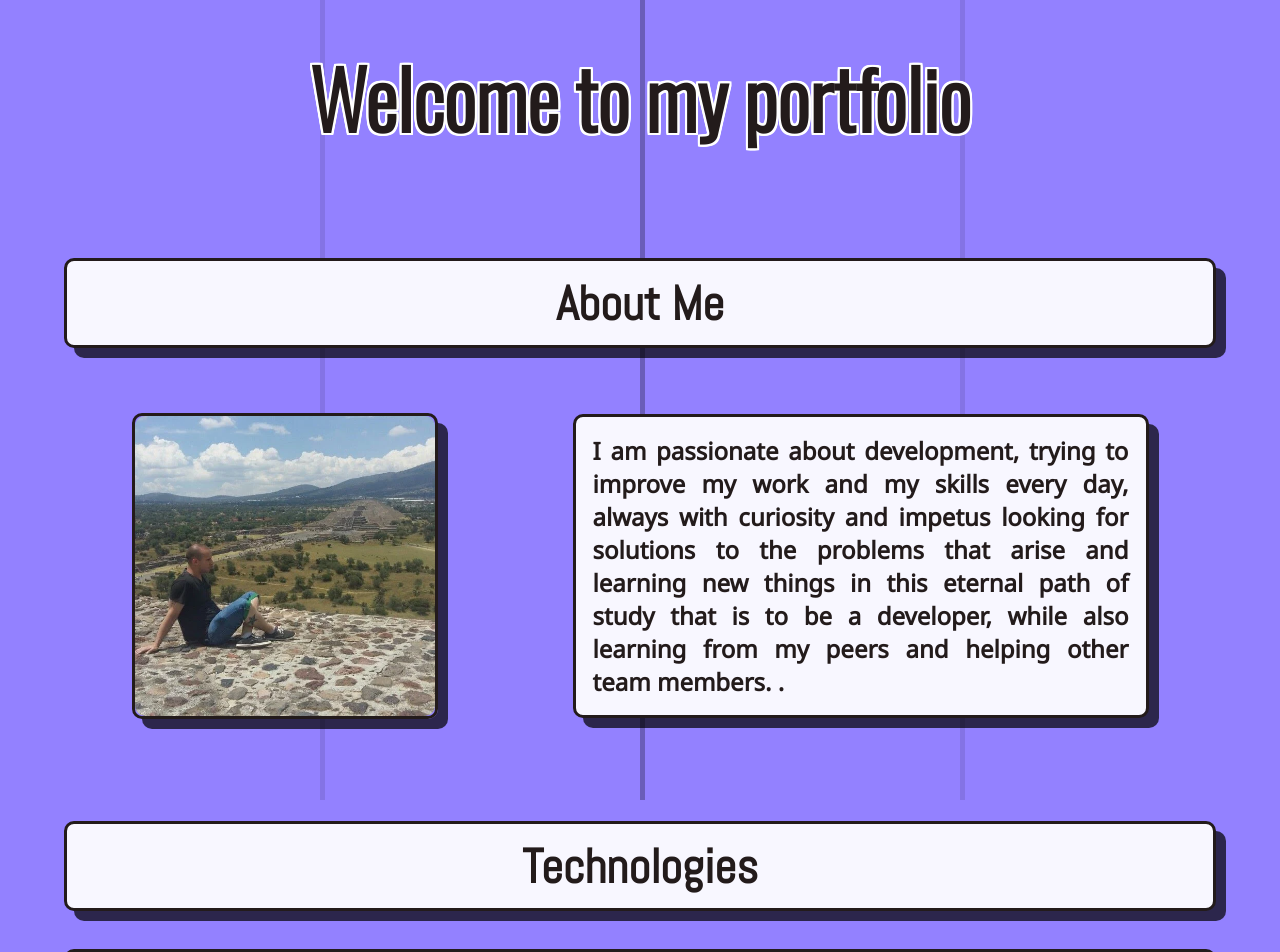
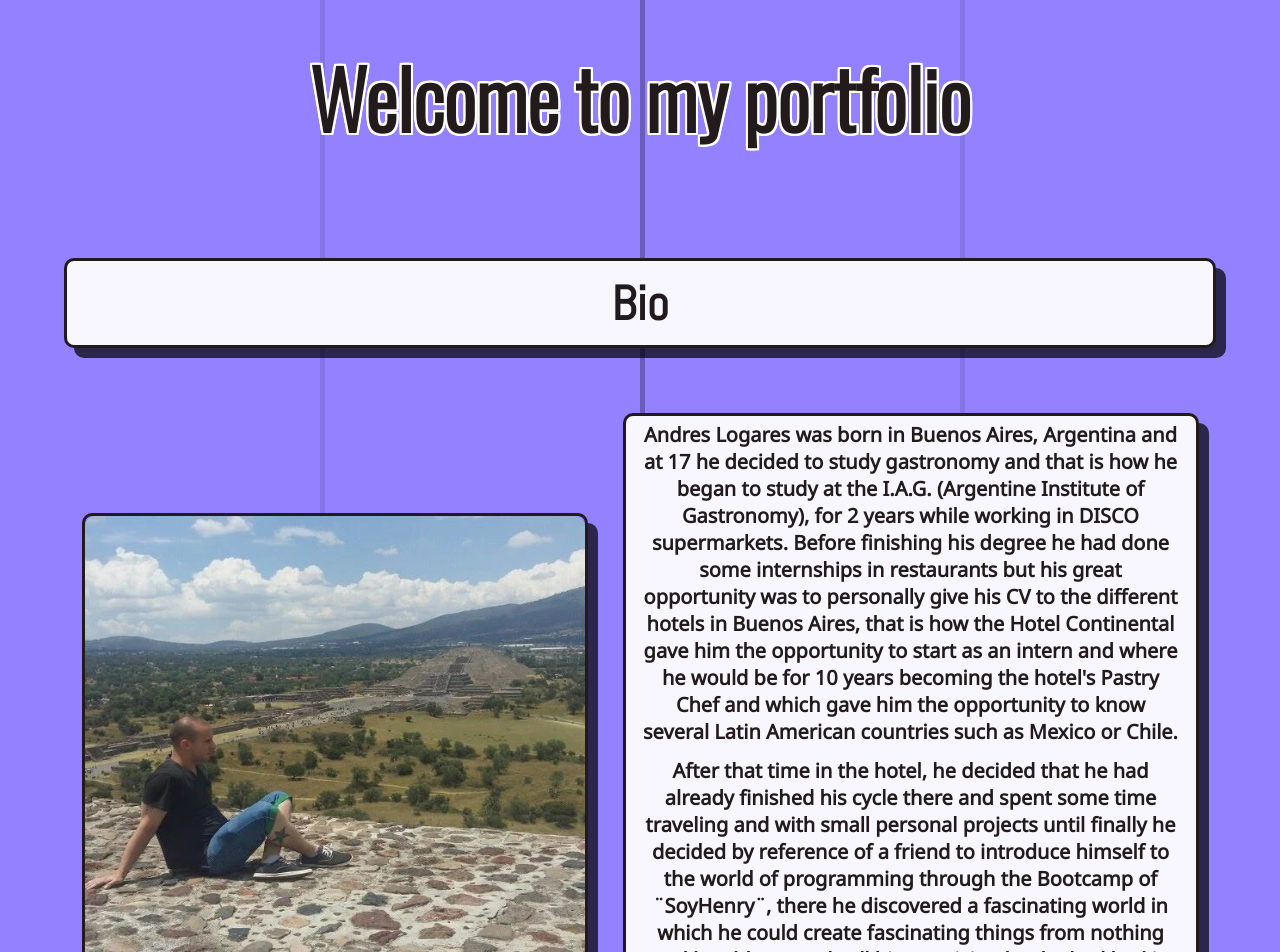
Before and after one commit to AndresLLogares/portfolio, a Next.js app: page /HomeEnglish in a window 1280 px wide. Shown: the top 952 px of the page. Built offline with nearby package versions, Linux system fonts and the light colour scheme; a web font is replaced by a local one.

Commit message:
bio added

```diff
--- a/next.config.js
+++ b/next.config.js
@@ -1,4 +1,26 @@
 /** @type {import('next').NextConfig} */
 module.exports = {
   reactStrictMode: true,
+  webpack(config, options) {
+    const { isServer } = options;
+    config.module.rules.push({
+      test: /\.(ogg|mp3|wav|mpe?g)$/i,
+      exclude: config.exclude,
+      use: [
+        {
+          loader: require.resolve("url-loader"),
+          options: {
+            limit: config.inlineImageLimit,
+            fallback: require.resolve("file-loader"),
+            publicPath: `${config.assetPrefix}/_next/static/images/`,
+            outputPath: `${isServer ? "../" : ""}static/images/`,
+            name: "[name]-[hash].[ext]",
+            esModule: config.esModule || false,
+          },
+        },
+      ],
+    });
+
+    return config;
+  },
 };
--- a/package.json
+++ b/package.json
@@ -10,15 +10,19 @@
     "cypress": "cypress open"
   },
   "dependencies": {
+    "file-loader": "^6.2.0",
+    "howler": "^2.2.3",
     "next": "11.1.2",
     "react": "17.0.2",
     "react-awesome-reveal": "^3.8.1",
     "react-dom": "17.0.2",
     "sass": "^1.42.1",
     "styled-components": "^5.3.1",
-    "styled-icons": "^10.42.0"
+    "styled-icons": "^10.42.0",
+    "url-loader": "^4.1.1"
   },
   "devDependencies": {
+    "@types/howler": "^2.2.4",
     "@types/react": "17.0.24",
     "cypress": "^8.4.1",
     "eslint": "7.32.0",
--- a/pages/HomeEnglish.tsx
+++ b/pages/HomeEnglish.tsx
@@ -47,19 +47,30 @@ const HomeEnglish: NextPage = () => {
                 </Zoom>
                 <Zoom className={styles.slide}>
                     <div className={styles.divSubTitle}>
-                        <p className={styles.pSub}>About Me</p>
+                        <p className={styles.pSub}>Bio</p>
                     </div>
                 </Zoom>
                 <Zoom className={styles.slide}>
                     <div className={styles.upSeparete}>
                         <div className={styles.divImage}>
-                            <Image className="Me" src={Me} alt="" width={300} height={300} />
+                            <Image className="Me" src={Me} alt="" width={500} height={470} />
                         </div>
                         <div className={styles.box}>
                             <p className={styles.textBox}>
-                                I am passionate about development, trying to improve my work and my skills every day, always with
-                                curiosity and impetus looking for solutions to the problems that arise and learning new things in this eternal
-                                path of study that is to be a developer, while also learning from my peers and helping other team members. .
+                                Andres Logares was born in Buenos Aires, Argentina and at 17 he decided to study gastronomy and that is how he
+                                began to study at the I.A.G. (Argentine Institute of Gastronomy), for 2 years while working in DISCO supermarkets.
+                                Before finishing his degree he had done some internships in restaurants but his great opportunity was to personally
+                                give his CV to the different hotels in Buenos Aires, that is how the Hotel Continental gave him
+                                the opportunity to start as an intern and where he would be for 10 years becoming the hotel's Pastry Chef and which
+                                gave him the opportunity to know several Latin American countries such as Mexico or Chile.
+                            </p>
+                            <p className={styles.textBox}>
+                                After that time in the hotel, he decided that he had already finished his cycle there and spent some time traveling and
+                                with small personal projects until finally he decided by reference of a friend to introduce himself to the world of
+                                programming through the Bootcamp of ¨SoyHenry¨, there he discovered a fascinating world in which he could create
+                                fascinating things from nothing and be able to apply all his creativity that he had had in gastronomy. From that
+                                time he has not stopped researching and carrying out projects with different technologies in order to improve himself
+                                and be able to contribute what he can to others.
                             </p>
                         </div>
                     </div>
--- a/pages/index.tsx
+++ b/pages/index.tsx
@@ -1,6 +1,6 @@
 import type { NextPage } from "next";
-import React from "react";
 import Head from "next/head";
+import React, { useState, useEffect, ReactChildren } from "react";
 import { Zoom } from "react-awesome-reveal";
 import styles from "../styles/Home.module.scss";
 import { useRouter } from "next/router";
@@ -47,4 +47,5 @@ const Home: NextPage = () => {
   );
 };
 
+
 export default Home;
--- a/styles/HomePage.module.scss
+++ b/styles/HomePage.module.scss
@@ -103,7 +103,8 @@ $Salmon: #ffd8be;
   display: flex;
   align-items: center;
   justify-content: center;
-  text-align: justify;
+  text-align: center;
+  flex-direction: column;
   width: 50%;
   min-height: 19rem;
   background-color: $Grey;
@@ -127,7 +128,9 @@ $Salmon: #ffd8be;
 .textBox {
   margin: 3%;
   font-family: "Noto Sans", sans-serif;
-  font-size: 3vh;
+  font-size: 2.5vh;
+  margin-top: 1%;
+  margin-bottom: 1%;
   color: $Black;
   font-weight: bold;
 }
--- a/tsconfig.json
+++ b/tsconfig.json
@@ -14,6 +14,6 @@
     "isolatedModules": true,
     "jsx": "preserve"
   },
-  "include": ["next-env.d.ts", "**/*.ts", "**/*.tsx"],
+  "include": ["next-env.d.ts", "**/*.ts", "**/*.tsx", "**/*.mp3"],
   "exclude": ["node_modules"]
 }
```
Also changed, not shown: pages/HomeSpanish.tsx (+17 -6 lines), 2 other files (tests, documents, lock files or other folders).
